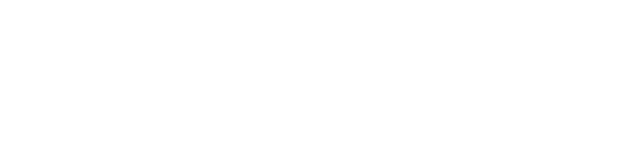
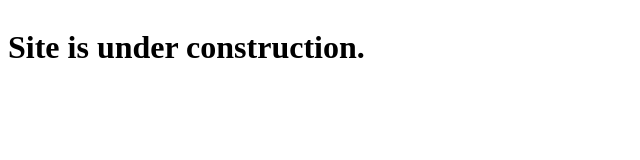
Before and after one commit to HarishMashetty/PiedStack, a plain HTML site: page index.html in a window 1280 px wide. Shown: the whole page, without its empty margins (0-640 px from the left). Drawn offline with Linux system fonts and the light colour scheme.

Commit message:
Update index.html

```diff
--- a/index.html
+++ b/index.html
@@ -1 +1,2 @@
 <img href='pi.gif'>
+<h1>Site is under construction.</h1>
```
